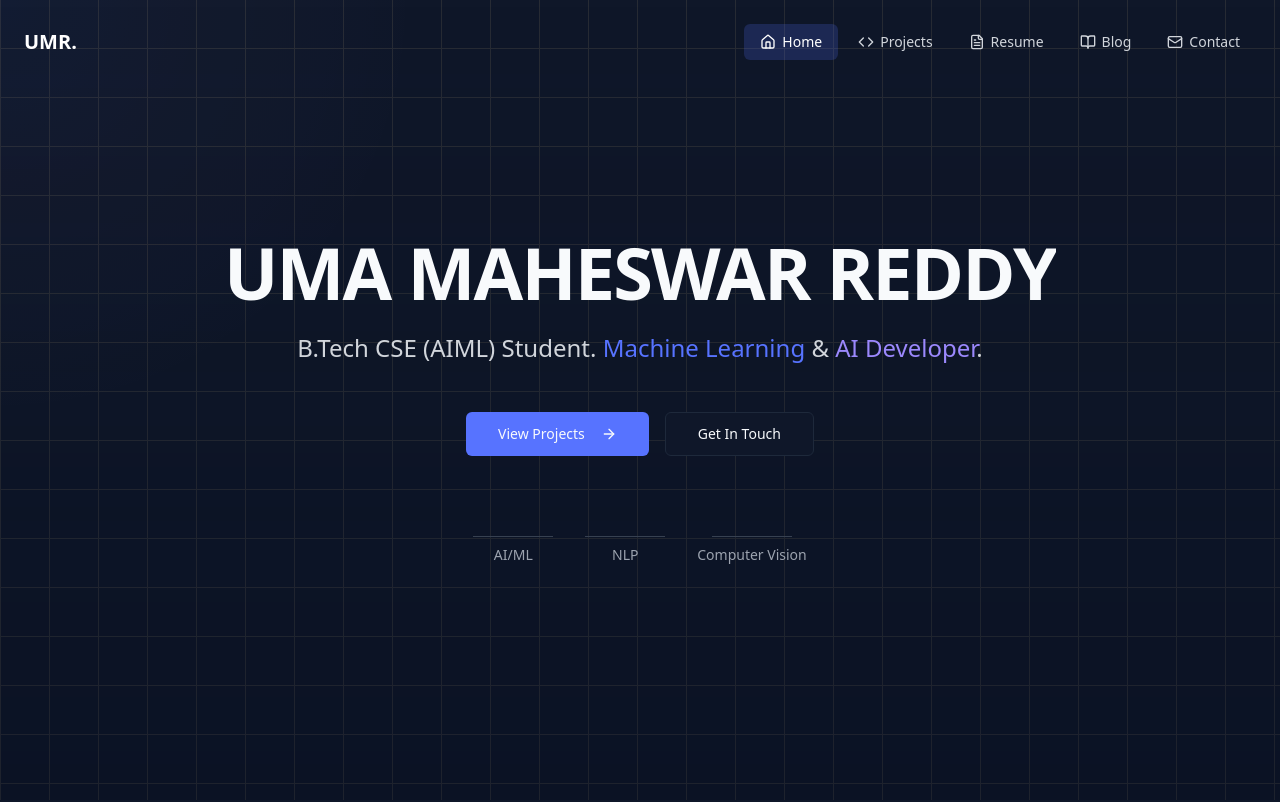
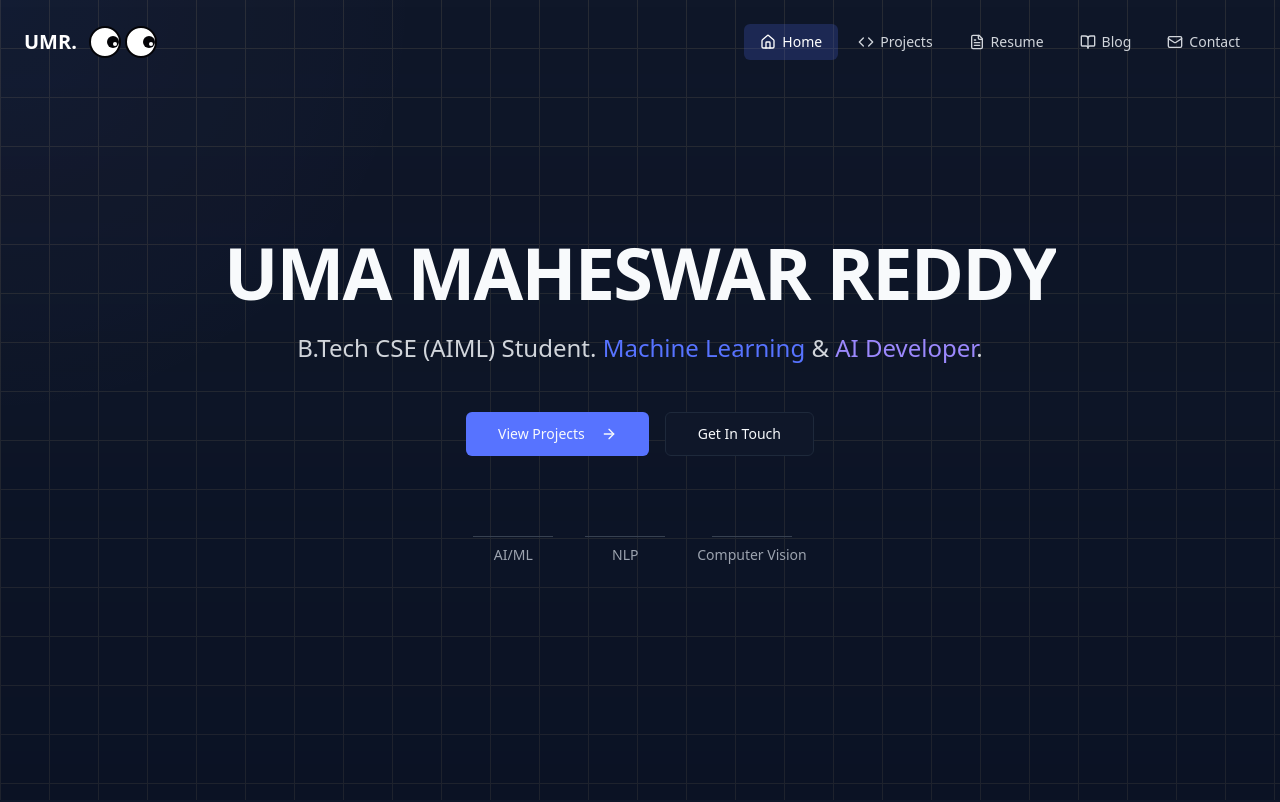
Before and after one commit to Umamahesh8838/uma-portfolio-blueprint, a React (Vite) app: page / in a window 1280 px wide. Shown: the top 802 px of the page. Built offline with nearby package versions, Linux system fonts and the light colour scheme.

Commit message:
feat: Add mouse following eyes component
Integrated the `MouseFollowingEyes` component and positioned it beside the "UMA MAHESWAR REDDY" text, making it sticky.

```diff
--- a/src/components/NavBar.tsx
+++ b/src/components/NavBar.tsx
@@ -1,7 +1,7 @@
-
 import { useState, useEffect } from 'react';
 import { cn } from '@/lib/utils';
 import { FileText, Github, Linkedin, Home, Code, BookOpen, Mail } from 'lucide-react';
+import { MouseFollowingEyes } from '@/components/ui/mouse-following-eyes';
 
 const NavBar = () => {
   const [scrolled, setScrolled] = useState(false);
@@ -48,7 +48,10 @@ const NavBar = () => {
       )}
     >
       <div className="max-w-7xl mx-auto flex justify-between items-center">
-        <a href="#home" className="font-bold text-xl text-white">UMR.</a>
+        <div className="flex items-center gap-3">
+          <a href="#home" className="font-bold text-xl text-white">UMR.</a>
+          <MouseFollowingEyes />
+        </div>
 
         <div className="hidden md:flex space-x-1">
           {navLinks.map(link => (
--- /dev/null
+++ b/src/components/ui/mouse-following-eyes.tsx
@@ -0,0 +1,109 @@
+
+"use client"
+
+import * as React from "react"
+import { useState, useRef, useEffect } from "react";
+
+const MouseFollowingEyes: React.FC = () => {
+  const [mousePos, setMousePos] = useState({ x: 0, y: 0 });
+  const eye1Ref = useRef<HTMLDivElement>(null);
+  const eye2Ref = useRef<HTMLDivElement>(null);
+
+  const handleMouseMove = (e: React.MouseEvent<HTMLDivElement>) => {
+    setMousePos({ x: e.clientX, y: e.clientY });
+  };
+
+  return (
+    <div
+      className="flex justify-center items-center"
+      onMouseMove={handleMouseMove}
+    >
+      <div className="flex gap-1">
+        <Eye
+          mouseX={mousePos.x}
+          mouseY={mousePos.y}
+          selfRef={eye1Ref as React.RefObject<HTMLDivElement>}
+          otherRef={eye2Ref as React.RefObject<HTMLDivElement>}
+        />
+        <Eye
+          mouseX={mousePos.x}
+          mouseY={mousePos.y}
+          selfRef={eye2Ref as React.RefObject<HTMLDivElement>}
+          otherRef={eye1Ref as React.RefObject<HTMLDivElement>}
+        />
+      </div>
+    </div>
+  );
+};
+
+interface EyeProps {
+  mouseX: number;
+  mouseY: number;
+  selfRef: React.RefObject<HTMLDivElement>;
+  otherRef: React.RefObject<HTMLDivElement>;
+}
+
+const Eye: React.FC<EyeProps> = ({ mouseX, mouseY, selfRef, otherRef }) => {
+  const pupilRef = useRef<HTMLDivElement>(null);
+  const [center, setCenter] = useState({ x: 0, y: 0 });
+
+  const updateCenter = () => {
+    if (!selfRef.current) return;
+    const rect = selfRef.current.getBoundingClientRect();
+    setCenter({
+      x: rect.left + rect.width / 2,
+      y: rect.top + rect.height / 2,
+    });
+  };
+
+  useEffect(() => {
+    updateCenter();
+    window.addEventListener("resize", updateCenter);
+    return () => window.removeEventListener("resize", updateCenter);
+  }, []);
+
+  useEffect(() => {
+    updateCenter();
+
+    const isInside = (ref: React.RefObject<HTMLDivElement>) => {
+      const rect = ref.current?.getBoundingClientRect();
+      if (!rect) return false;
+      return (
+        mouseX >= rect.left &&
+        mouseX <= rect.right &&
+        mouseY >= rect.top &&
+        mouseY <= rect.bottom
+      );
+    };
+
+    if (isInside(selfRef) || isInside(otherRef)) return;
+
+    const dx = mouseX - center.x;
+    const dy = mouseY - center.y;
+    const angle = Math.atan2(dy, dx);
+
+    const maxMove = 8;
+    const pupilX = Math.cos(angle) * maxMove;
+    const pupilY = Math.sin(angle) * maxMove;
+
+    if (pupilRef.current) {
+      pupilRef.current.style.transform = `translate(${pupilX}px, ${pupilY}px)`;
+    }
+  }, [mouseX, mouseY]);
+
+  return (
+    <div
+      ref={selfRef}
+      className="relative bg-white border-2 border-black rounded-full h-8 w-8 flex items-center justify-center"
+    >
+      <div
+        ref={pupilRef}
+        className="absolute bg-black rounded-full h-3 w-3 transition-all duration-[5ms]"
+      >
+        <div className="w-1 h-1 bg-white rounded-full absolute bottom-0.5 right-0.5"></div>
+      </div>
+    </div>
+  );
+};
+
+export { MouseFollowingEyes };
```
